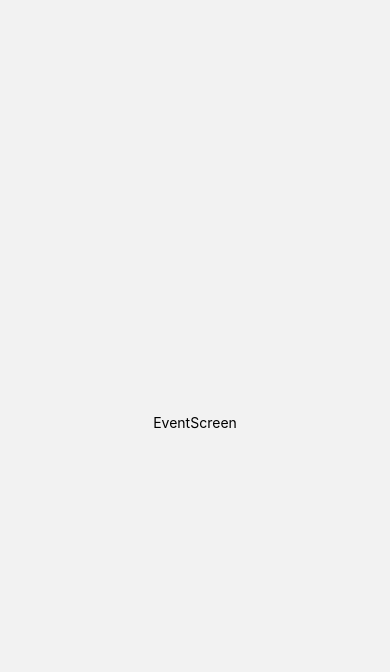
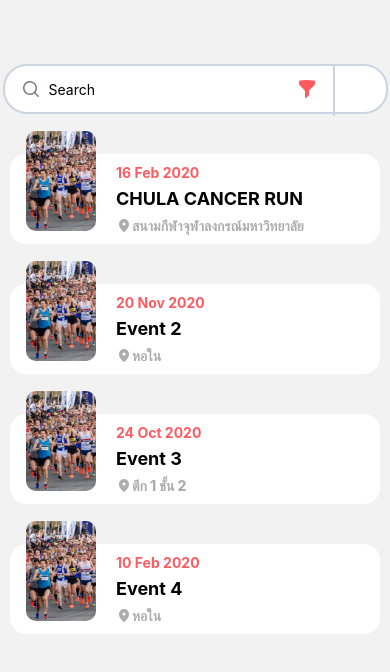
Before and after one commit to thinc-org/hc24-team-6, a React Native app: screen /Event in a window 390 px wide. Shown: the top 672 px of the page. Built offline with nearby package versions, Linux system fonts and the light colour scheme.

Commit message:
Add search bar and mock event data

```diff
--- a/package.json
+++ b/package.json
@@ -16,8 +16,10 @@
     "nativewind": "^2.0.11",
     "react": "18.2.0",
     "react-native": "0.73.6",
+    "react-native-heroicons": "^4.0.0",
     "react-native-safe-area-context": "4.8.2",
-    "react-native-screens": "~3.29.0"
+    "react-native-screens": "~3.29.0",
+    "react-native-svg": "^15.1.0"
   },
   "devDependencies": {
     "@babel/core": "^7.20.0",
--- a/src/navigation/index.js
+++ b/src/navigation/index.js
@@ -9,7 +9,7 @@ const stack = createNativeStackNavigator();
 function AppNavigation() {
   return (
     <NavigationContainer>
-      <stack.Navigator initialRouteName='Home' screenOptions={{headerShown: false}}>
+      <stack.Navigator initialRouteName='Event' screenOptions={{headerShown: false}}>
         <stack.Screen name="Home" component={HomeScreen} />
         <stack.Screen name="Event" component={EventScreen} />
       </stack.Navigator>
--- a/src/screens/EventScreen.js
+++ b/src/screens/EventScreen.js
@@ -1,10 +1,78 @@
-import { View, Text } from 'react-native'
-import React from 'react'
+import { View, Text, Image, TextInput } from 'react-native'
+import { MapPinIcon } from "react-native-heroicons/micro";
+import { FunnelIcon,MagnifyingGlassIcon } from "react-native-heroicons/mini";
+import {React,useState} from 'react'
 
 export default function EventScreen() {
+  const [searchTerm, setSearchTerm] = useState("");
+  const mockData = [
+    {
+      date: "16 Feb 2020",
+      name: "CHULA CANCER RUN",
+      location: "สนามกึฬาจุฬาลงกรณ์มหาวิทยาลัย"
+    },
+    {
+      date: "20 Nov 2020",
+      name: "Event 2",
+      location: "หอใน"
+    },
+    {
+      date: "24 Oct 2020",
+      name: "Event 3",
+      location: "ตึก 1 ชั้น 2"
+    },
+    {
+      date: "10 Feb 2020",
+      name: "Event 4",
+      location: "หอใน"
+    }
+  ];
+  const filterData = mockData.filter((mockData) =>
+    mockData.name.toLowerCase().includes(searchTerm.toLowerCase())
+  );
     return (
-        <View style={{ flex: 1, alignItems: 'center', justifyContent: 'center' }}>
-          <Text>EventScreen</Text>
+      <View className="pt-16 px-8 flex-col items-center">
+        <View className="flex-row w-[385px] h-[50px] bg-white rounded-3xl border-2 border-slate-300">
+          <View className="flex-row items-center p-4">
+            <MagnifyingGlassIcon color="#807979"/>
+            <TextInput
+              placeholder="Search"
+              value={searchTerm}
+              onChangeText={(e) => setSearchTerm(e)}
+              className="w-[240px] h-[50px] rounded-3xl p-2"
+            />
+          </View>
+
+          <View className="flex-row items-center mr-4">
+            <FunnelIcon color="#FF5B61"/>
+          </View>
+
+          <View className="w-[2px] h-[50px] border-r-2 border-slate-300"></View>
         </View>
-      );
+
+
+        <View className="flex-col gap-10 mt-10">
+          {
+          filterData.map((event) => {
+            return (
+              <View className="w-[370px] h-[90px] bg-white flex items-center rounded-2xl flex-row">
+                <Image source={require('../../assets/running_event.jpg')}
+                style={{width: 70, height: 100, borderRadius: 10, marginLeft: 16, marginBottom: 36,}}
+                />
+                <View className="flex-col justify-center gap-1 mx-5">
+                  <Text className="text-[#FF5B61] text-md font-bold">{event.date}</Text>
+                  <Text className="text-lg font-bold">{event.name}</Text>
+                  <View className="flex-row">
+                    <MapPinIcon className="w-4 h-4" color="#ADADAD" />
+                    <Text className="text-[#ADADAD] font-extrabold">{event.location}</Text>
+                  </View>
+                </View>
+              </View>
+            )
+          })
+        }
+        </View>
+
+      </View>
+    );
     }
```
Also changed, not shown: assets/running_event.jpg (added), 1 other file (tests, documents, lock files or other folders).
